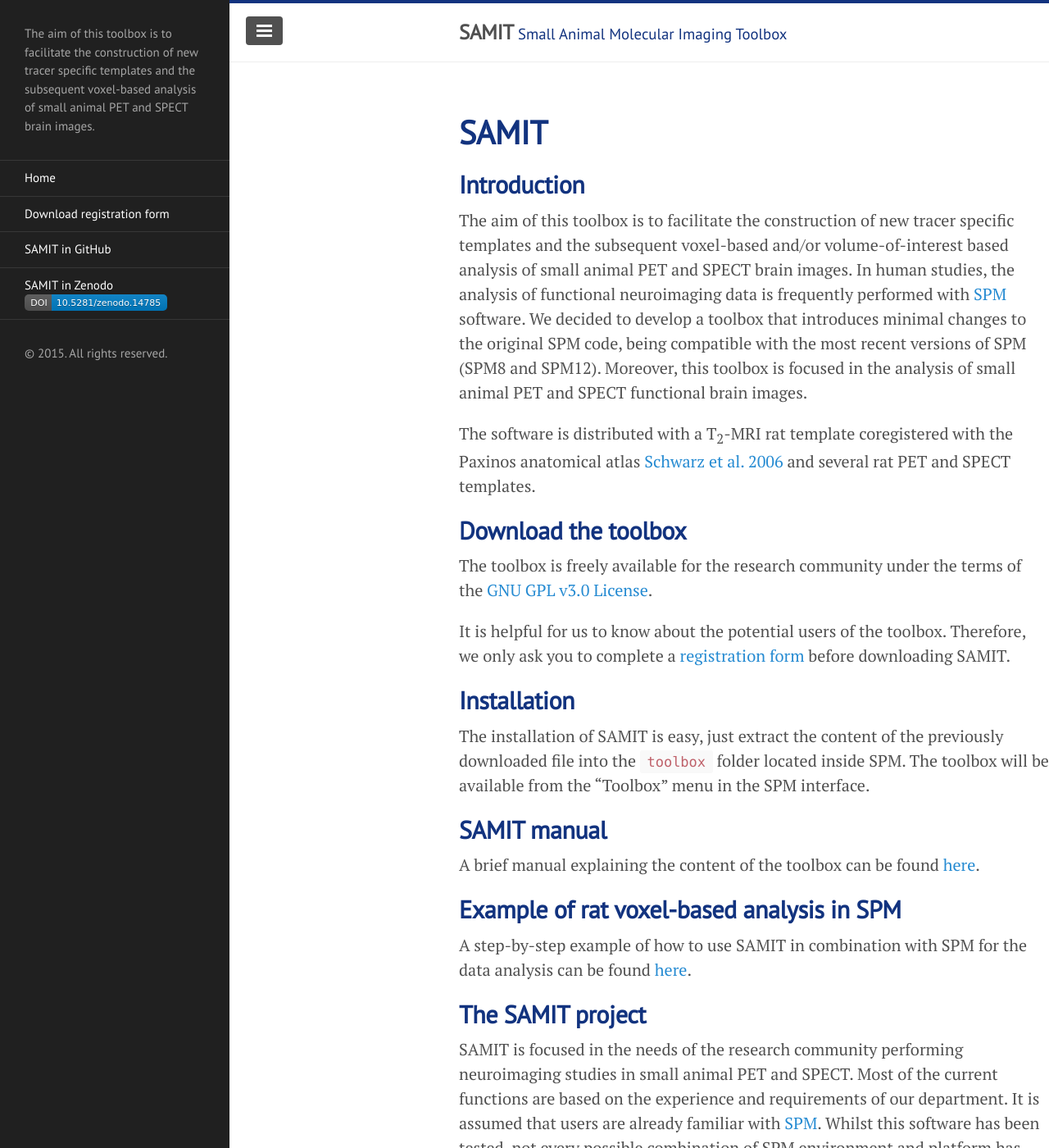
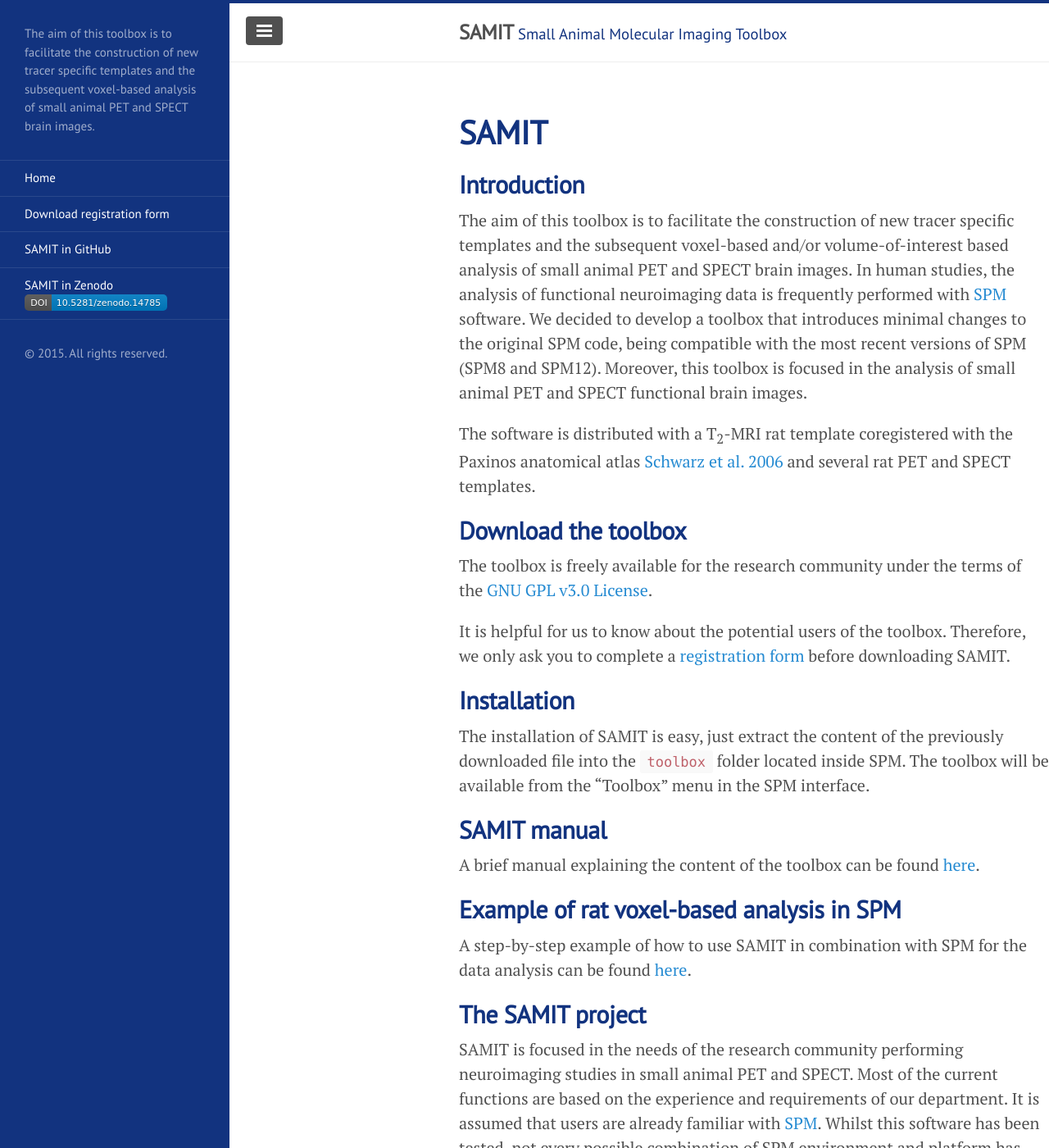
Before and after one commit to mic-umcg/samit, a Jekyll site: the page built from index.md, in a window 1280 px wide and 1400 px high. Shown: the whole window at 82% size. Built offline with Jekyll 4.4.1, drawn with Linux system fonts in a browser that asks for light colours; Markdown is read by kramdown in place of the engine named in the settings.

Commit message:
Update lanyon.css

```diff
--- a/public/css/lanyon.css
+++ b/public/css/lanyon.css
@@ -166,7 +166,8 @@
   font-family: "PT Sans", Helvetica, Arial, sans-serif;
   font-size: .875rem; /* 15px */
   color: rgba(255,255,255,.6);
-  background-color: #202020;
+  /*background-color: #202020; */
+  background-color: #12337F;
   -webkit-transition: all .3s ease-in-out;
           transition: all .3s ease-in-out;
 }
```
